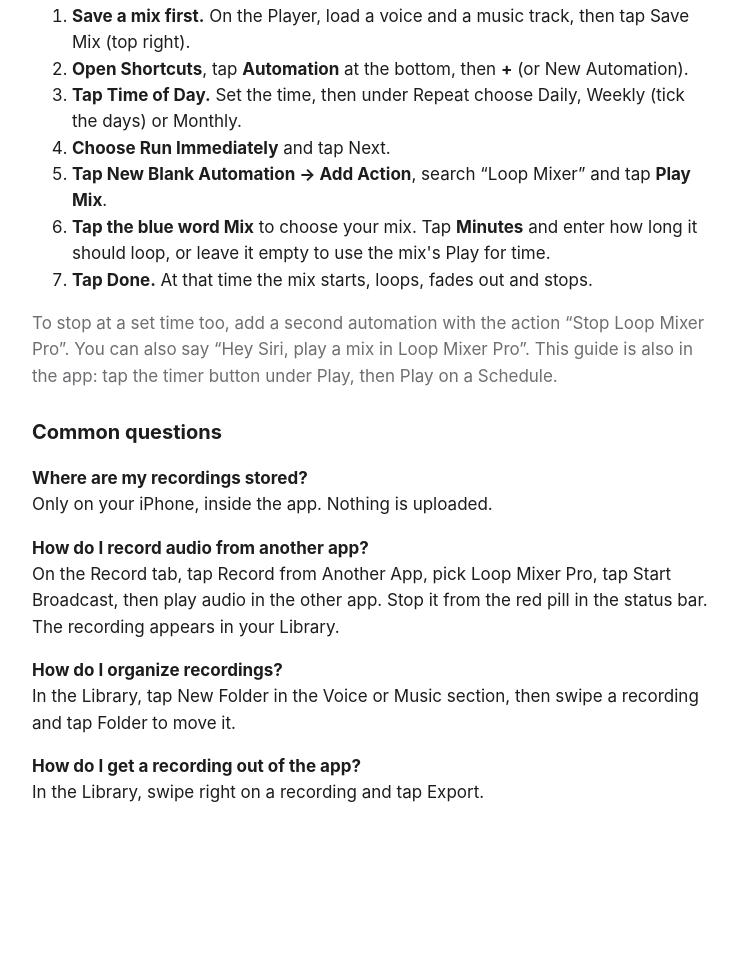
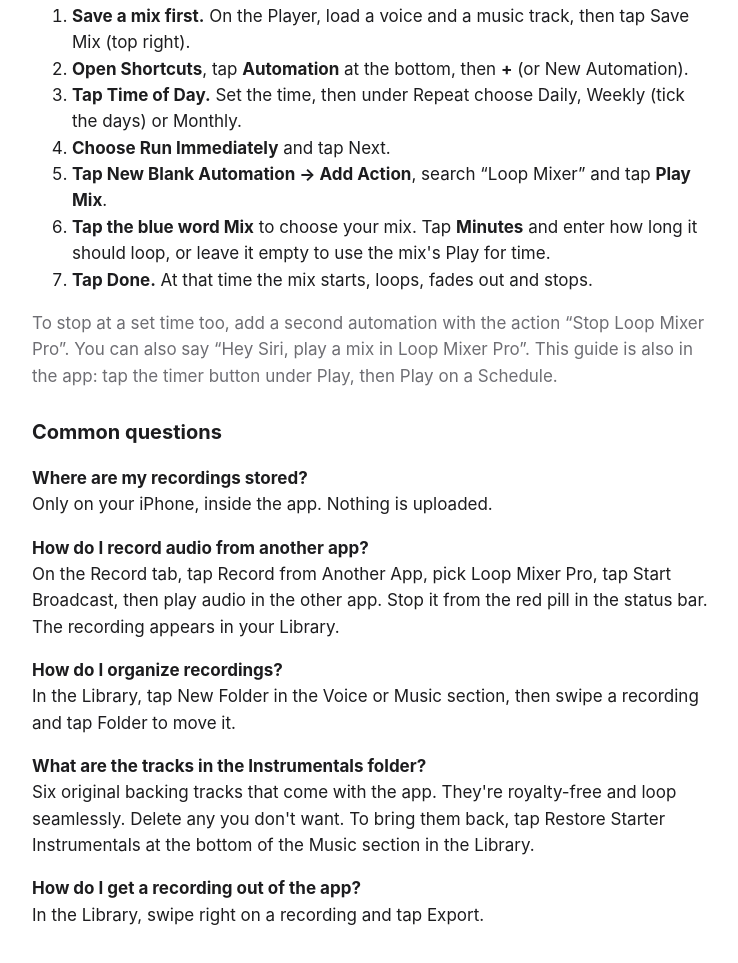
Before and after one commit to droh2012/loopmixerpro-site, a plain HTML site: page support/index.html in a window 1280 px wide. Shown: the part 330-1293 px from the top of the page, without its empty margins (268-1006 px from the left). Before the commit the page ends 1185 px from the top, so only its background shows below. Drawn offline with Linux system fonts and the light colour scheme.

Commit message:
FAQ: starter instrumentals
Co-Authored-By: Claude Opus 5.5 <noreply@anthropic.com>
Claude-Session: https://claude.ai/code/session_0135kmh228RT8zGCbrsBQThX

```diff
--- a/support/index.html
+++ b/support/index.html
@@ -19,5 +19,6 @@
 <p><strong>Where are my recordings stored?</strong><br>Only on your iPhone, inside the app. Nothing is uploaded.</p>
 <p><strong>How do I record audio from another app?</strong><br>On the Record tab, tap Record from Another App, pick Loop Mixer Pro, tap Start Broadcast, then play audio in the other app. Stop it from the red pill in the status bar. The recording appears in your Library.</p>
 <p><strong>How do I organize recordings?</strong><br>In the Library, tap New Folder in the Voice or Music section, then swipe a recording and tap Folder to move it.</p>
+<p><strong>What are the tracks in the Instrumentals folder?</strong><br>Six original backing tracks that come with the app. They're royalty-free and loop seamlessly. Delete any you don't want. To bring them back, tap Restore Starter Instrumentals at the bottom of the Music section in the Library.</p>
 <p><strong>How do I get a recording out of the app?</strong><br>In the Library, swipe right on a recording and tap Export.</p>
 </main></body></html>
```
